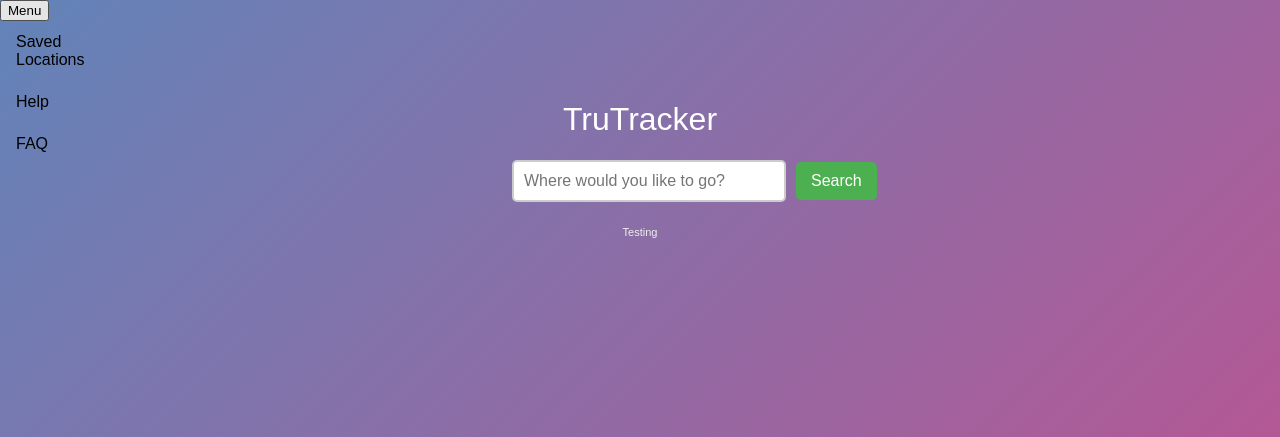
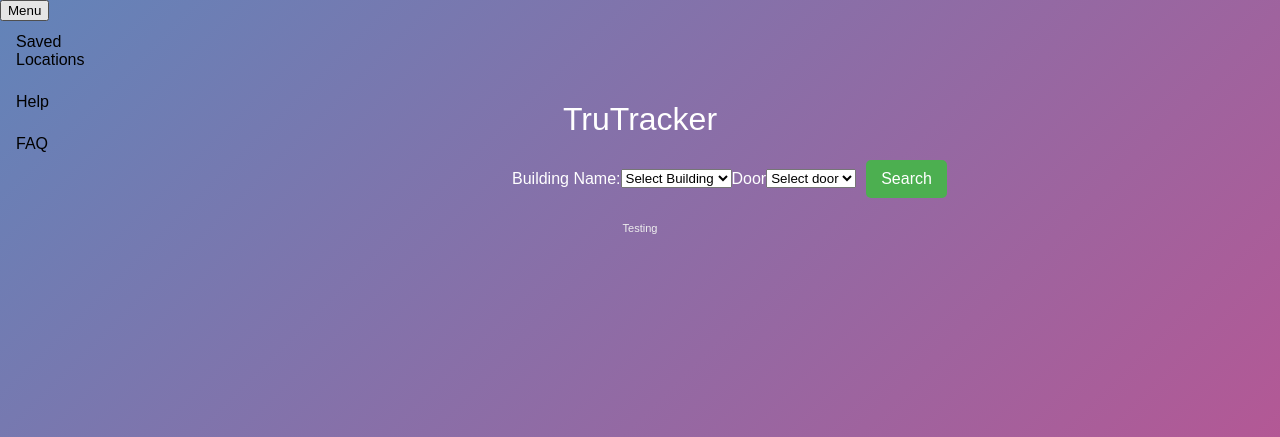
Before and after one commit to Habibnasir23/TruTracker, a Flask app: template templates/homeScreen.html in a window 1280 px wide; the page is wider, and only the part inside the window is pictured. Shown: the top 437 px of that part. Run offline with Flask 3, Linux system fonts and the light colour scheme; the template is opened without the code that fills it, so the values that code supplies are empty.

Commit message:
Added function that populates a dictionary with buidling name as key and door name as value. Passed the dictionary to HTML and used a script to dynamically change the dropdown menu based on the selection of the building

```diff
--- a/app.py
+++ b/app.py
@@ -34,6 +34,14 @@ def transfer_data_from_file_to_database():
             db.session.add(this_location)
             db.session.commit()
 
+def populate_drop_down_menu(buidling_dict):
+    with open("Entrances.txt") as file:
+        for line in file:
+            data_list = line.strip().split(',')
+            if data_list[0] in buidling_dict.keys():
+                buidling_dict[data_list[0]].append(data_list[1])
+            else:
+                buidling_dict[data_list[0]] = [data_list[1]]
 
 def create_app():
     app1 = Flask(__name__, template_folder='templates', static_folder='static')
@@ -204,6 +212,11 @@ def index():
     #return render_template('index.html')
     return render_template('loginScreen.html')
 
+@app.route("/home")
+def home():
+    building_dict = {}
+    populate_drop_down_menu(building_dict)
+    return render_template('homeScreen.html', building_name = building_dict.keys(), building_dict =building_dict)
 
 @app.route("/login", methods=["POST", "GET"])
 def login():
--- a/templates/homeScreen.html
+++ b/templates/homeScreen.html
@@ -6,6 +6,24 @@
     <meta http-equiv="X-UA-Compatible" content="ie=edge">
     <title>Document</title>
     <link rel="stylesheet" href={{ url_for('static', filename='css/homeStyles.css') }}>
+
+    <script>
+    let building_dict = {{ building_dict|tojson }};
+    function updateBuildingdoor() {
+        const building_name_js = document.getElementById('building_name').value;
+        const door_name_js = document.getElementById('door_name');
+        door_name_js.innerHTML = ''; // Clear previous options
+        const door_value = building_dict[building_name_js];
+        if (door_value) {
+            for (let i = 0; i < door_value.length; i++) {
+                const option = document.createElement('option');
+                option.text = door_value[i];
+                option.value = door_value[i];
+                door_name_js.add(option);
+            }
+        }
+    }
+</script>
 </head>
 <body>
 <div class="Menu">
@@ -19,13 +37,21 @@
 <div class="container">
     <h1>TruTracker</h1>
     <form action="/search" method="get">
-                <input type="text" name="q" placeholder="Where would you like to go?">
+        <label for="building_name">Building Name:</label>
+        <select id="building_name" onchange="updateBuildingdoor()">
+            <option value="" disabled selected>Select Building</option>
+            {% for building in building_name %}#}
+                <option value="{{ building }}">{{ building }}</option>#}
+            {% endfor %}#}
+        </select>
+
+        <label for="door_name">Door</label>
+        <select id="door_name">
+            <option value="">Select door</option>
+        </select>
         <button type="submit">Search</button>
     </form>
-            <h5><small>Testing</small> </h5>
-        </div>
-        <div class="content">
-            {% block content %} {% endblock %}
+    <h5><small>Testing</small></h5>
 </div>
 </body>
 </html>
```
Lines whose indentation alone changed are shown as unchanged.
